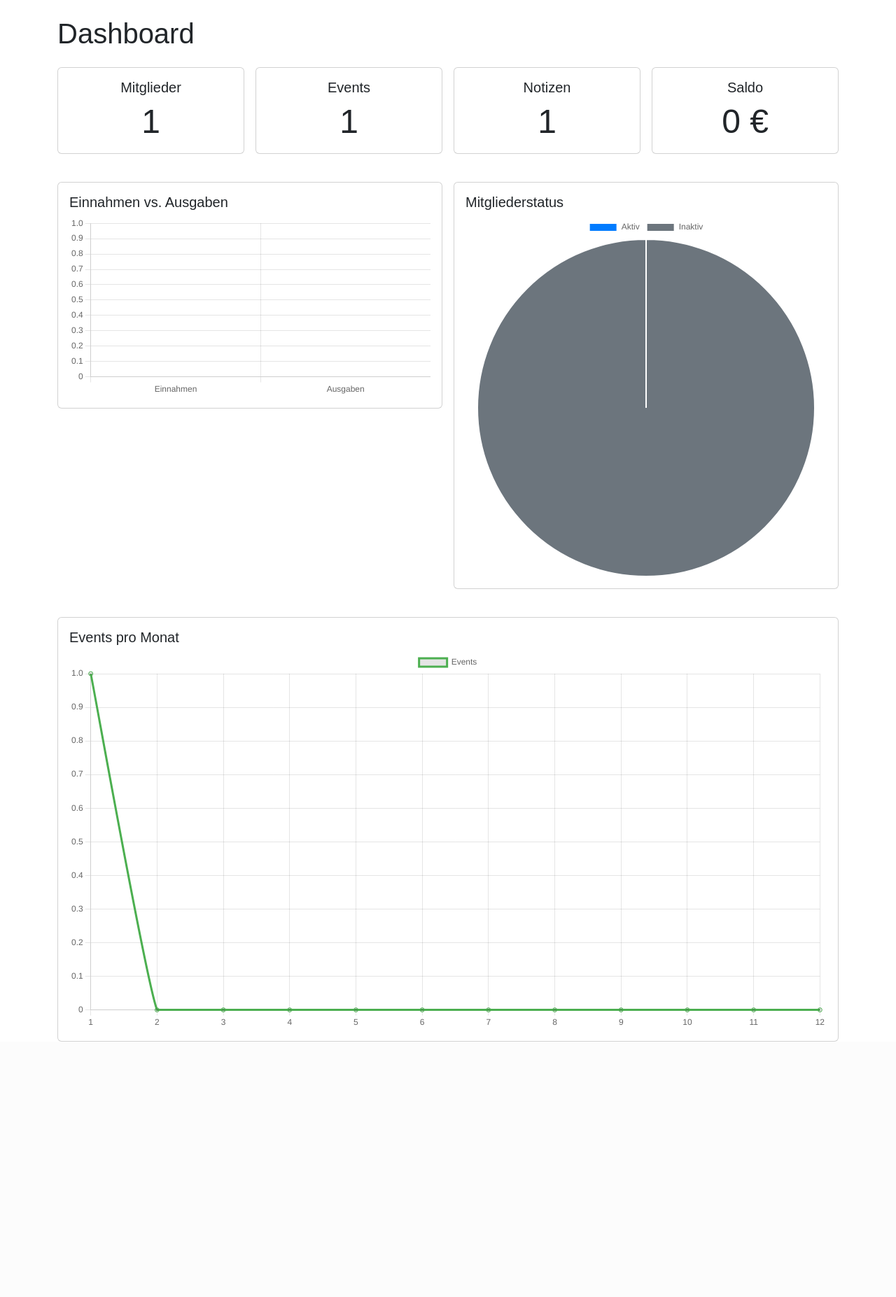
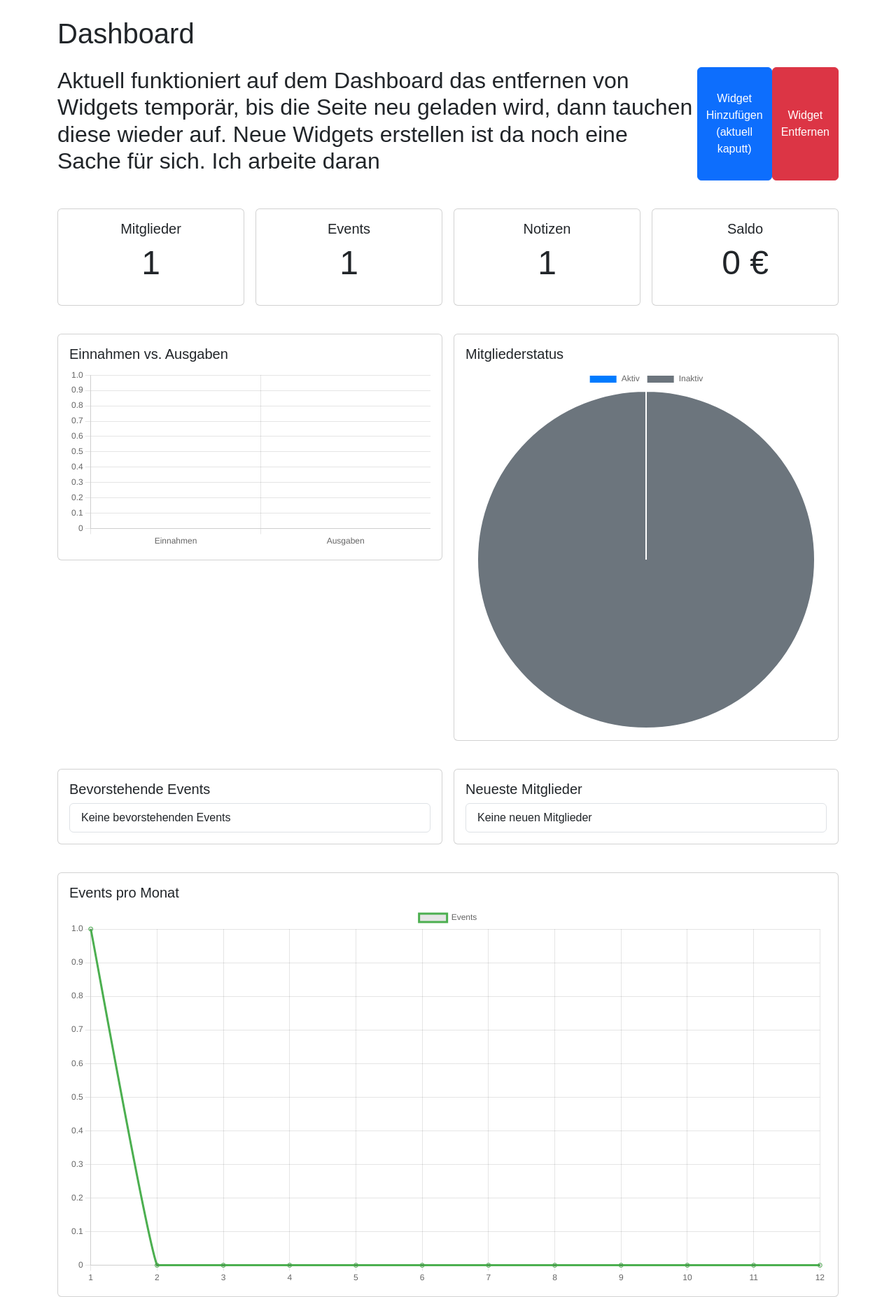
Before and after one commit to jessehaemmerle/Vereinsplattform, a Flask app: page / in a window 1280 px wide. Shown: the part 66-1920 px from the top of the page at 70% size. Before the commit the page ends 1555 px from the top, so only its background shows below. Run offline with Flask 3, Linux system fonts and the light colour scheme; a user stored in the database is signed in; tables that the repository leaves empty hold one stand-in row (values such as "Sample post"); some libraries are stand-ins or nearby versions.

Commit message:
Änderungen am Dashboard des Tools. Funktionen wie Hinzufügen und Entfernen in Grundzügen erstellt.

```diff
--- a/app.py
+++ b/app.py
@@ -1491,4 +1491,4 @@ if __name__ == '__main__':
     if not app.debug:  # Nur den Browser öffnen, wenn Debug-Modus deaktiviert ist
         webbrowser.open('http://127.0.0.1:5000')
 
-    app.run(host='127.0.0.1', port=5000, debug=True)
+    app.run(host='127.0.0.1', port=5000, debug=False)
--- a/build.py
+++ b/build.py
@@ -28,7 +28,7 @@ options = [
     '--hidden-import=pysqlite2',                        # Hidden Import: pysqlite2
     '--hidden-import=MySQLdb',                          # Hidden Import: MySQLdb
     '--hidden-import=psycopg2',                         # Hidden Import: psycopg2
-    '--name=MemberWorks_Beta_0_4_2', # Name der ausführbaren Datei
+    '--name=MemberWorks_Beta_0_4_5', # Name der ausführbaren Datei
     '--log-level=DEBUG'
 ]
 
--- a/templates/about.html
+++ b/templates/about.html
@@ -8,7 +8,7 @@
 
     <h3>Details</h3>
     <ul>
-        <li><strong>Version:</strong> Beta 0.4.3</li>
+        <li><strong>Version:</strong> Beta 0.4.5</li>
         <li><strong>Autor:</strong> Jesse Hämmerle</li>
         <li><strong>Kontakt:</strong> <a href="mailto:jesse@haemmerle.at">jesse@haemmerle.at</a></li>
     </ul>
--- a/templates/index.html
+++ b/templates/index.html
@@ -3,73 +3,192 @@
 {% block content %}
 <h1 class="mb-4">Dashboard</h1>
 
-<div class="row g-3">
-  <div class="col-sm-6 col-md-3">
+<div class="mt-4 d-flex justify-content-between">
+  <h2>Aktuell funktioniert auf dem Dashboard das entfernen von Widgets temporär, bis die Seite neu geladen wird, dann tauchen diese wieder auf. Neue Widgets erstellen ist da noch eine Sache für sich. Ich arbeite daran</h2>
+  <button class="btn btn-primary" id="add-widget">Widget Hinzufügen (aktuell kaputt)</button>
+  <button class="btn btn-danger" id="toggle-remove-mode">Widget Entfernen</button>
+</div>
+
+<div class="row g-3 mt-4" id="dashboard-widgets">
+  <div class="col-sm-6 col-md-3 widget" data-widget="mitglieder">
     <div class="card text-center">
       <div class="card-body">
         <h5 class="card-title">Mitglieder</h5>
         <p class="card-text display-5">{{ anzahl_mitglieder }}</p>
+        <button class="btn btn-sm btn-danger widget-remove-btn" style="display: none;">X</button>
       </div>
     </div>
   </div>
-  <div class="col-sm-6 col-md-3">
+  <div class="col-sm-6 col-md-3 widget" data-widget="events">
     <div class="card text-center">
       <div class="card-body">
         <h5 class="card-title">Events</h5>
         <p class="card-text display-5">{{ anzahl_events }}</p>
+        <button class="btn btn-sm btn-danger widget-remove-btn" style="display: none;">X</button>
       </div>
     </div>
   </div>
-  <div class="col-sm-6 col-md-3">
+  <div class="col-sm-6 col-md-3 widget" data-widget="notizen">
     <div class="card text-center">
       <div class="card-body">
         <h5 class="card-title">Notizen</h5>
         <p class="card-text display-5">{{ anzahl_notizen }}</p>
+        <button class="btn btn-sm btn-danger widget-remove-btn" style="display: none;">X</button>
       </div>
     </div>
   </div>
-  <div class="col-sm-6 col-md-3">
+  <div class="col-sm-6 col-md-3 widget" data-widget="saldo">
     <div class="card text-center">
       <div class="card-body">
         <h5 class="card-title">Saldo</h5>
         <p class="card-text display-5">{{ saldo }} €</p>
+        <button class="btn btn-sm btn-danger widget-remove-btn" style="display: none;">X</button>
       </div>
     </div>
   </div>
 </div>
 
 <div class="row g-3 mt-4">
-  <div class="col-lg-6">
+  <div class="col-lg-6 widget" data-widget="einnahmen-ausgaben">
     <div class="card">
       <div class="card-body">
         <h5 class="card-title">Einnahmen vs. Ausgaben</h5>
         <canvas id="einnahmenAusgabenChart"></canvas>
+        <button class="btn btn-sm btn-danger widget-remove-btn" style="display: none;">X</button>
       </div>
     </div>
   </div>
-  <div class="col-lg-6">
+  <div class="col-lg-6 widget" data-widget="mitgliederstatus">
     <div class="card">
       <div class="card-body">
         <h5 class="card-title">Mitgliederstatus</h5>
         <canvas id="mitgliederStatusChart"></canvas>
+        <button class="btn btn-sm btn-danger widget-remove-btn" style="display: none;">X</button>
       </div>
     </div>
   </div>
 </div>
 
 <div class="row g-3 mt-4">
-  <div class="col-lg-12">
+  <div class="col-lg-6 widget" data-widget="bevorstehende-events">
+    <div class="card">
+      <div class="card-body">
+        <h5 class="card-title">Bevorstehende Events</h5>
+        <ul class="list-group">
+          {% for event in upcoming_events %}
+          <li class="list-group-item">
+            {{ event.titel }} - {{ event.datum.strftime('%d.%m.%Y') }}
+          </li>
+          {% endfor %}
+          {% if not upcoming_events %}
+          <li class="list-group-item">Keine bevorstehenden Events</li>
+          {% endif %}
+        </ul>
+        <button class="btn btn-sm btn-danger widget-remove-btn" style="display: none;">X</button>
+      </div>
+    </div>
+  </div>
+  <div class="col-lg-6 widget" data-widget="neueste-mitglieder">
+    <div class="card">
+      <div class="card-body">
+        <h5 class="card-title">Neueste Mitglieder</h5>
+        <ul class="list-group">
+          {% for mitglied in recent_members %}
+          <li class="list-group-item">
+            {{ mitglied.vorname }} {{ mitglied.nachname }} - Beigetreten am {{ mitglied.eintrittsdatum.strftime('%d.%m.%Y') }}
+          </li>
+          {% endfor %}
+          {% if not recent_members %}
+          <li class="list-group-item">Keine neuen Mitglieder</li>
+          {% endif %}
+        </ul>
+        <button class="btn btn-sm btn-danger widget-remove-btn" style="display: none;">X</button>
+      </div>
+    </div>
+  </div>
+</div>
+
+<div class="row g-3 mt-4">
+  <div class="col-lg-12 widget" data-widget="events-pro-monat">
     <div class="card">
       <div class="card-body">
         <h5 class="card-title">Events pro Monat</h5>
         <canvas id="eventsProMonatChart"></canvas>
+        <button class="btn btn-sm btn-danger widget-remove-btn" style="display: none;">X</button>
       </div>
     </div>
   </div>
 </div>
 
 <script src="https://cdn.jsdelivr.net/npm/chart.js"></script>
+<script src="https://cdnjs.cloudflare.com/ajax/libs/Sortable/1.14.0/Sortable.min.js"></script>
 <script>
+  const addButton = document.getElementById('add-widget');
+  const removeButton = document.getElementById('toggle-remove-mode');
+  const widgetsContainer = document.getElementById('dashboard-widgets');
+  let removeMode = false;
+
+  function saveWidgetState() {
+    const widgetStates = Array.from(widgetsContainer.children).map(widget => ({
+      type: widget.dataset.widget,
+      visible: widget.style.display !== 'none',
+    }));
+    localStorage.setItem('widgetStates', JSON.stringify(widgetStates));
+  }
+
+  function loadWidgetState() {
+    const savedStates = JSON.parse(localStorage.getItem('widgetStates')) || [];
+    const widgets = Array.from(widgetsContainer.children);
+    widgets.forEach(widget => {
+      const state = savedStates.find(s => s.type === widget.dataset.widget);
+      if (state) {
+        widget.style.display = state.visible ? 'block' : 'none';
+      }
+    });
+  }
+
+  addButton.addEventListener('click', function() {
+    const widgetType = prompt('Welches Widget möchten Sie hinzufügen? (mitglieder, events, notizen, saldo, einnahmen-ausgaben, mitgliederstatus, bevorstehende-events, neueste-mitglieder, events-pro-monat)');
+    const widget = document.querySelector(`[data-widget="${widgetType}"]`);
+    if (widget) {
+      widget.style.display = 'block';
+      saveWidgetState();
+    } else {
+      alert('Ungültiges Widget!');
+    }
+  });
+
+  removeButton.addEventListener('click', function() {
+    removeMode = !removeMode;
+    const removeButtons = document.querySelectorAll('.widget-remove-btn');
+    removeButtons.forEach(btn => btn.style.display = removeMode ? 'block' : 'none');
+    removeButton.textContent = removeMode ? 'Modus beenden' : 'Widget Entfernen';
+  });
+
+  document.querySelectorAll('.widget-remove-btn').forEach(button => {
+    button.addEventListener('click', function() {
+      const widget = this.closest('.widget');
+      if (widget) {
+        widget.style.display = 'none';
+        saveWidgetState();
+      }
+    });
+  });
+
+  // Widgets verschiebbar machen
+  const sortable = new Sortable(widgetsContainer, {
+    animation: 150,
+    ghostClass: 'sortable-ghost',
+    onEnd: function (evt) {
+      const item = evt.item;
+      item.classList.add('moved');
+      setTimeout(() => item.classList.remove('moved'), 500);
+      saveWidgetState();
+    },
+  });
+
+  loadWidgetState();
+
   // Einnahmen vs. Ausgaben
   const einnahmenAusgabenCtx = document.getElementById('einnahmenAusgabenChart').getContext('2d');
   new Chart(einnahmenAusgabenCtx, {
```
